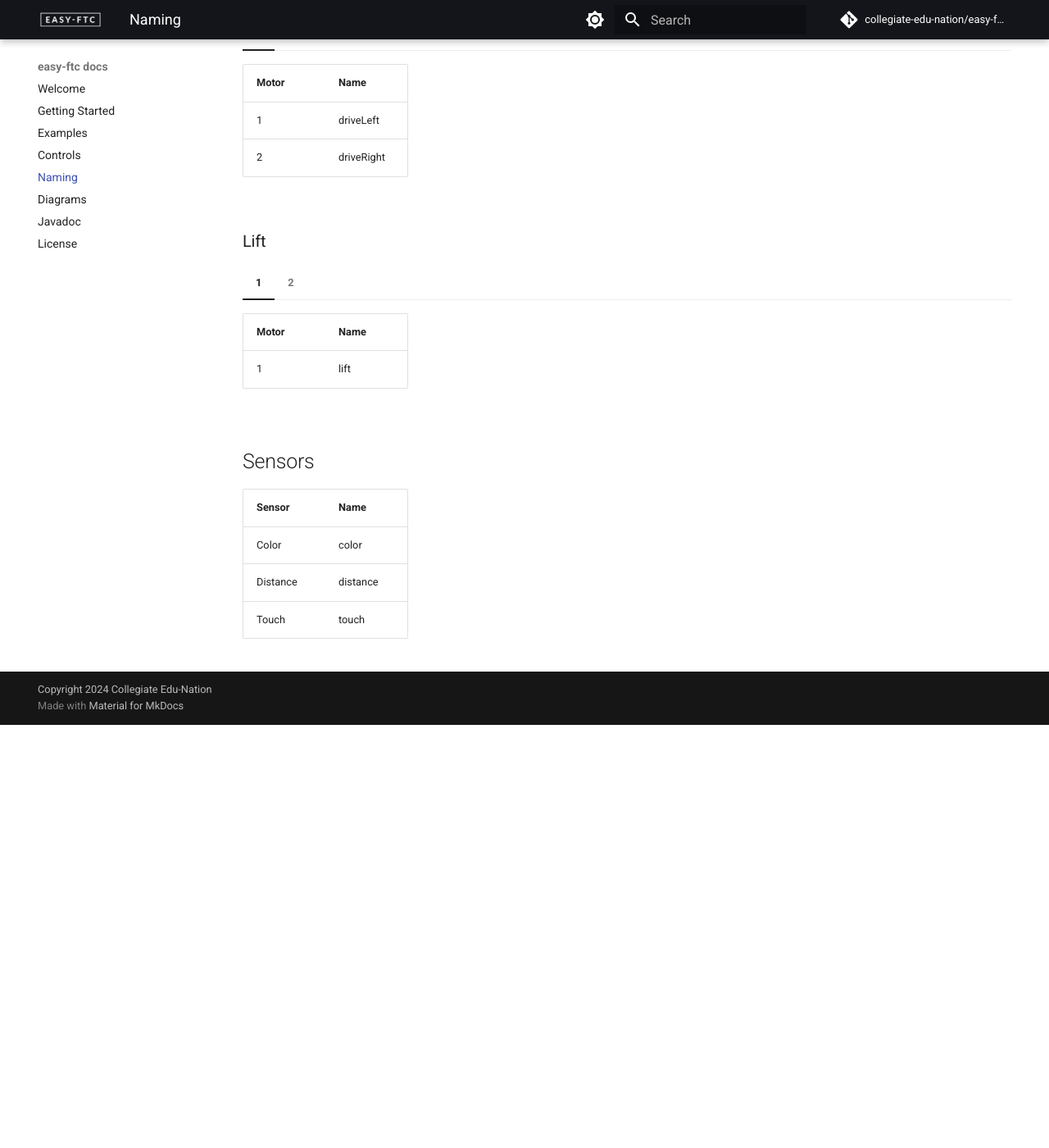
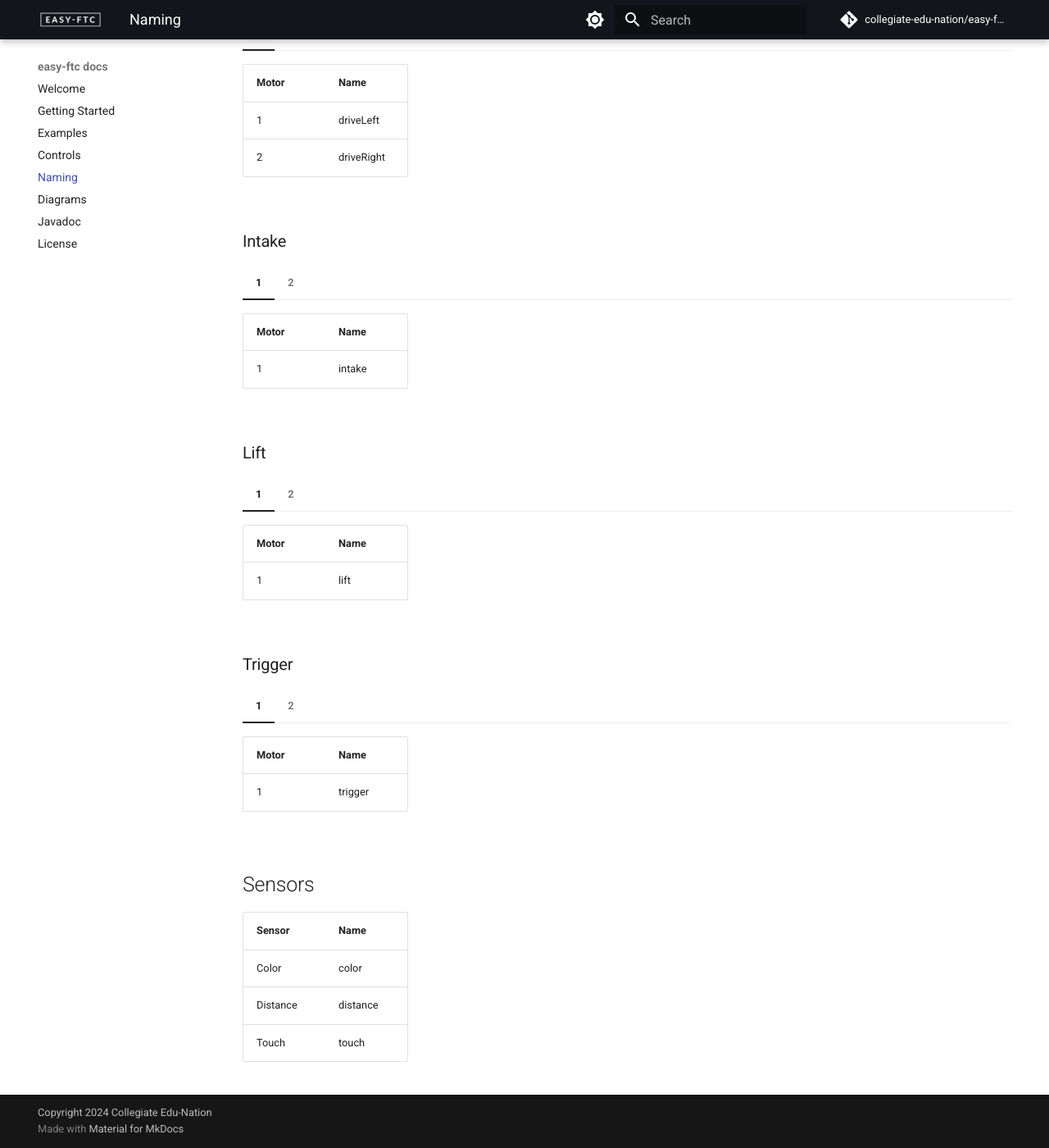
Before and after one commit to Collegiate-Edu-Nation/easy-ftc, an MkDocs documentation site: the page built from docs/naming.md, in a window 1280 px wide and 1400 px high, scrolled down 862 px. Shown: the whole window at 82% size. Built offline with MkDocs 1.6.1 and Material for MkDocs 9.7.7, drawn with Linux system fonts in a browser that asks for light colours; comment, search, counter and statistics services are not loaded; before the commit the page ends 1746 px from its top, so only the background shows below that.

Commit message:
docs: add trigger, intake

```diff
--- a/docs/naming.md
+++ b/docs/naming.md
@@ -56,6 +56,21 @@ These are the default hardware names. They can be modified via Builder.names(),
     | 3     | backLeft   |
     | 4     | backRight  |
 
+### Intake
+
+=== "1"
+
+    | Motor | Name    |
+    | ----- | ------- |
+    | 1     | intake  |
+
+=== "2"
+
+    | Motor | Name        |
+    | ----- | ----------- |
+    | 1     | intakeLeft  |
+    | 2     | intakeRight |
+
 ### Lift
 
 === "1"
@@ -71,6 +86,21 @@ These are the default hardware names. They can be modified via Builder.names(),
     | 1     | liftLeft  |
     | 2     | liftRight |
 
+### Trigger
+
+=== "1"
+
+    | Motor | Name     |
+    | ----- | -------- |
+    | 1     | trigger  |
+
+=== "2"
+
+    | Motor | Name         |
+    | ----- | ------------ |
+    | 1     | triggerLeft  |
+    | 2     | triggerRight |
+
 ## Sensors
 
 | Sensor   | Name     |
```
Also changed, not shown: README.md (+3 -1 lines), docs/controls.md (+13 -9 lines), 2 other files.
